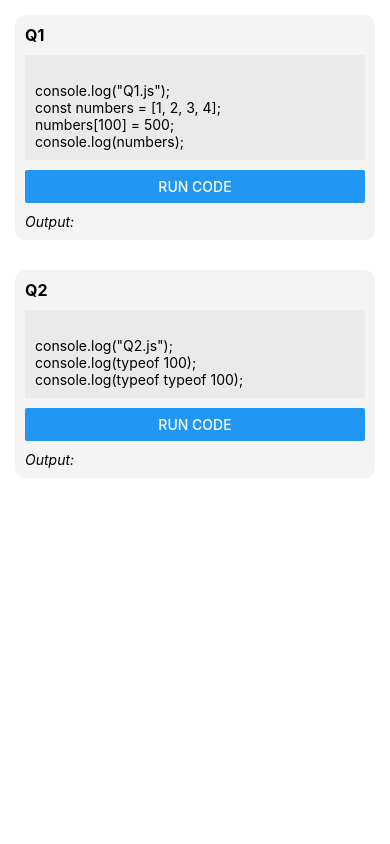
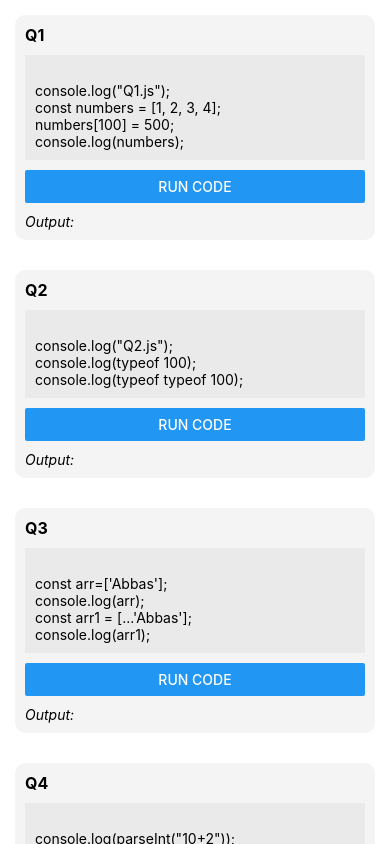
Before and after one commit to AbbasAliNaqvi/HireMeNow, a React Native app in the folder HireMeNow/: screen / in a window 390 px wide. Built offline with nearby package versions, Linux system fonts and the light colour scheme.

Commit message:
Add Question 3 and Question 4 code examples to the app

```diff
--- a/HireMeNow/App.js
+++ b/HireMeNow/App.js
@@ -3,6 +3,8 @@ import { ScrollView } from "react-native";
 import QuestionCard from "./components/QuestionCard";
 import jsQ1 from "./data/js/Question1";
 import jsQ2 from "./data/js/Question2";
+import jsQ3 from "./data/js/Question3";
+import jsQ4 from "./data/js/Question4";
 export default function App() {
   const jsQuestions = [
     {
@@ -12,6 +14,14 @@ export default function App() {
     {
       title: "Q2",
       code: jsQ2,
+    },
+    {
+      title: "Q3",
+      code: jsQ3,
+    },
+    {
+      title: "Q4",
+      code: jsQ4,
     },
   ];
 
--- /dev/null
+++ b/HireMeNow/data/js/Question3.js
@@ -0,0 +1,7 @@
+const code = `
+const arr=['Abbas'];
+console.log(arr);
+const arr1 = [...'Abbas'];
+console.log(arr1);
+`;
+export default code;
--- /dev/null
+++ b/HireMeNow/data/js/Question4.js
@@ -0,0 +1,12 @@
+ const code = `
+console.log(parseInt("10+2"));
+
+console.log(parseInt("7FM"));
+
+console.log(parseInt("M7F"));
+
+console.log(parseInt("7.5"));
+
+console.log(parseInt("7.5", 10));
+`;
+export default code;
```
